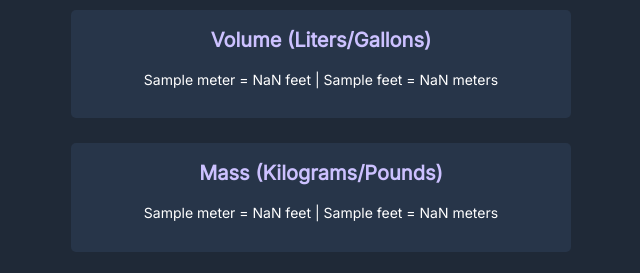
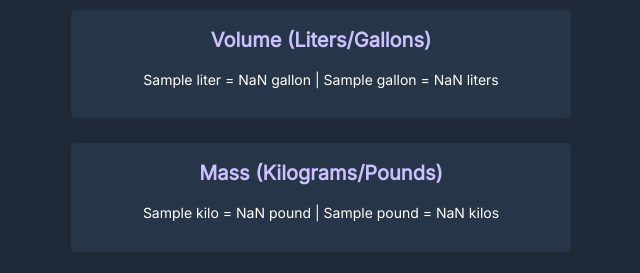
Before and after one commit to JaggedHorzion/Unit-Converter, a plain HTML site: page index.html in a window 1280 px wide. Both pictures are taken after typing "Sample" into the empty fields and a click on the button "Convert". Shown: the part 470-743 px from the top of the page, 319-959 px from the left. Drawn offline with Linux system fonts and the light colour scheme.

Commit message:
First version

```diff
--- a/script.js
+++ b/script.js
@@ -21,7 +21,7 @@ const poundToKilo = 0.453
 inputBtn.addEventListener("click", function() {
     let baseValue = inputEl.value
 
-    meterFeet.textContent = `${baseValue} meter = ${baseValue * meterToFeet} feet | ${baseValue} feet = ${baseValue * feetToMeter} meters`
-    literGallon.textContent = `${baseValue} meter = ${baseValue * literToGallon} feet | ${baseValue} feet = ${baseValue * gallonToLiter} meters`
-    kiloPound.textContent = `${baseValue} meter = ${baseValue * kiloToPound} feet | ${baseValue} feet = ${baseValue * poundToKilo} meters`
+    meterFeet.textContent = `${baseValue} meter = ${Number(baseValue * meterToFeet).toFixed(3)} feet | ${baseValue} feet = ${Number(baseValue * feetToMeter).toFixed(3)} meters`
+    literGallon.textContent = `${baseValue} liter = ${Number(baseValue * literToGallon).toFixed(3)} gallon | ${baseValue} gallon = ${Number(baseValue * gallonToLiter).toFixed(3)} liters`
+    kiloPound.textContent = `${baseValue} kilo = ${Number(baseValue * kiloToPound).toFixed(3)} pound | ${baseValue} pound = ${Number(baseValue * poundToKilo).toFixed(3)} kilos`
 })
--- a/style.css
+++ b/style.css
@@ -44,6 +44,14 @@ h1 {
     border-radius: 5px;
 }
 
+/*#input-btn:hover {
+    background-color: gray;
+}*/
+
+#input-btn:active {
+    background-color: gray;
+}
+
 #input-el {
     width: 117px;
     height: 83px;
```
